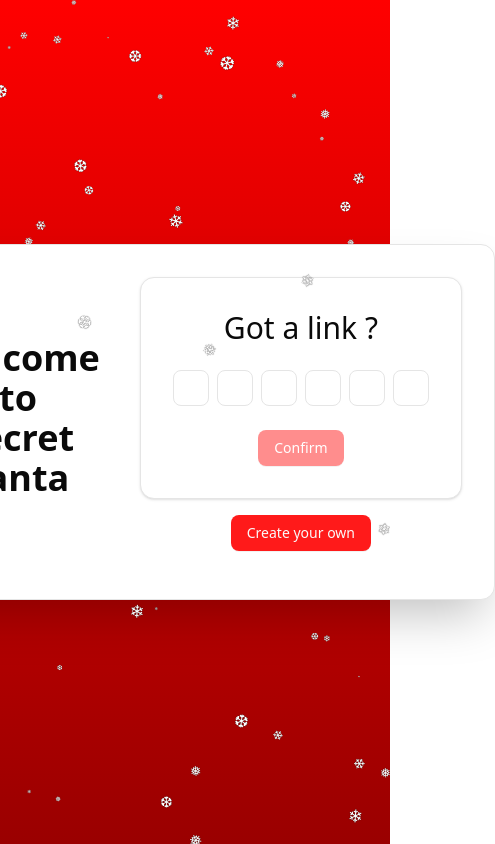
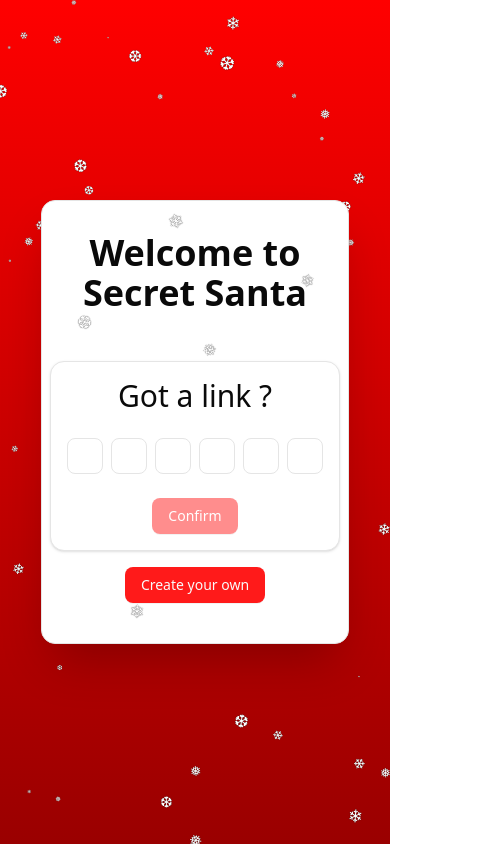
Before and after one commit to MariusROBERT/Secret-santa-ultimate, a SvelteKit app in the folder svelte/: page / in a window 390 px wide. Shown: the whole page, 495 px wide, since content can reach past the window. Built offline with nearby package versions, Linux system fonts and the light colour scheme.

Commit message:
Improved responsive

```diff
--- a/svelte/src/lib/components/ui/card/card-content.svelte
+++ b/svelte/src/lib/components/ui/card/card-content.svelte
@@ -10,6 +10,6 @@
 	}: WithElementRef<HTMLAttributes<HTMLDivElement>> = $props();
 </script>
 
-<div bind:this={ref} data-slot="card-content" class={cn("px-6", className)} {...restProps}>
+<div bind:this={ref} data-slot="card-content" class={cn("px-2 sm:px-6", className)} {...restProps}>
 	{@render children?.()}
 </div>
--- a/svelte/src/routes/+layout.svelte
+++ b/svelte/src/routes/+layout.svelte
@@ -12,10 +12,10 @@
   <title>Secret Santa</title>
 </svelte:head>
 
-<div class="relative bg-linear-180 from-[#F00] to-[#9A0000] w-scren h-screen flex items-center justify-center">
+<div class="relative bg-linear-180 from-[#F00] to-[#9A0000] w-scren h-screen flex overflow-hidden items-center justify-center">
   <AnimationFrameSnow />
 
-  <Card.Root class="shadow-2xl z-5 m-8 min-w-fit">
+  <Card.Root class="shadow-2xl z-5 m-4 sm:m-8 min-w-fit">
     <Card.Content>
       {@render children()}
     </Card.Content>
--- a/svelte/src/routes/+page.svelte
+++ b/svelte/src/routes/+page.svelte
@@ -9,14 +9,14 @@
   let santaCode = $state('');
 </script>
 
-<div class="flex justify-evenly items-center gap-8 m-2 ">
+<div class="flex flex-col sm:flex-row justify-evenly items-center gap-8 sm:m-2">
   <h1 class="mb-2 p-2 font-bold text-4xl text-center">Welcome to <br/> Secret Santa</h1>
   <div class="flex flex-col items-center">
-    <Card.Root class="flex gap-6 flex-col items-center p-8">
+    <Card.Root class="flex gap-6 flex-col items-center p-4 sm:p-8">
       <h2 class="text-3xl font-medium">Got a link ?</h2>
       <InputOTP.Root maxlength={6} pattern={REGEXP_ONLY_DIGITS_AND_CHARS} bind:value={santaCode} >
         {#snippet children({ cells })}
-          {#each cells as cell}
+          {#each cells as cell, i (i)}
             <InputOTP.Group>
               <InputOTP.Slot {cell} />
             </InputOTP.Group>
--- a/svelte/src/routes/[code]/+page.svelte
+++ b/svelte/src/routes/[code]/+page.svelte
@@ -86,7 +86,7 @@
   }
 </script>
 
-<div class="flex flex-col text-center items-center gap-4 m-8 max-w-[95vw]">
+<div class="flex flex-col text-center items-center gap-4 sm:m-8 max-w-[95vw]">
   <div class="flex gap-2 group">
     <Rename.Provider>
       <Rename.Root
@@ -94,7 +94,7 @@
         bind:value={name}
         bind:mode
         validate={(value) => value.length > 0}
-        class="w-fit text-3xl font-bold"
+        class="w-fit max-w-[40vw] truncate text-3xl font-bold"
         onSave={(value) => {
           if (value !== name)
             updateName(value);
@@ -161,9 +161,9 @@
           <Table.Head>
             Mail
           </Table.Head>
-          <Table.Head>
+          <Table.Head colspan="2">
             <HoverCard.Root>
-              <HoverCard.Trigger>Forbidden</HoverCard.Trigger>
+              <HoverCard.Trigger class="px-0 m-0">Forbidden</HoverCard.Trigger>
               <HoverCard.Content>
                 A list of user this user won't be able to gift
               </HoverCard.Content>
@@ -176,16 +176,16 @@
         <!-- Existing users -->
         {#each users as { name, id, email, forbidden } (id)}
           <Table.Row class="group">
-            <Table.Cell>
+            <Table.Cell class="max-w-[30vw] truncate">
               {name}
             </Table.Cell>
-            <Table.Cell>
+            <Table.Cell class="max-w-[30vw] truncate">
               {email}
             </Table.Cell>
             <Table.Cell>
               <ForbiddenPopover users={users} id={id} />
             </Table.Cell>
-            <Table.Cell class="px-0 group-hover:opacity-100 opacity-0">
+            <Table.Cell class="px-1 group-hover:opacity-100 sm:opacity-0">
               <Button onclick={() => deleteUser(id)}>
                 X
               </Button>
@@ -201,7 +201,7 @@
           <Table.Cell>
             <Input bind:value={newUser.mail} />
           </Table.Cell>
-          <Table.Cell>
+          <Table.Cell colspan="2">
             <Button onclick={addUser}>Add user</Button>
           </Table.Cell>
         </Table.Row>
```
